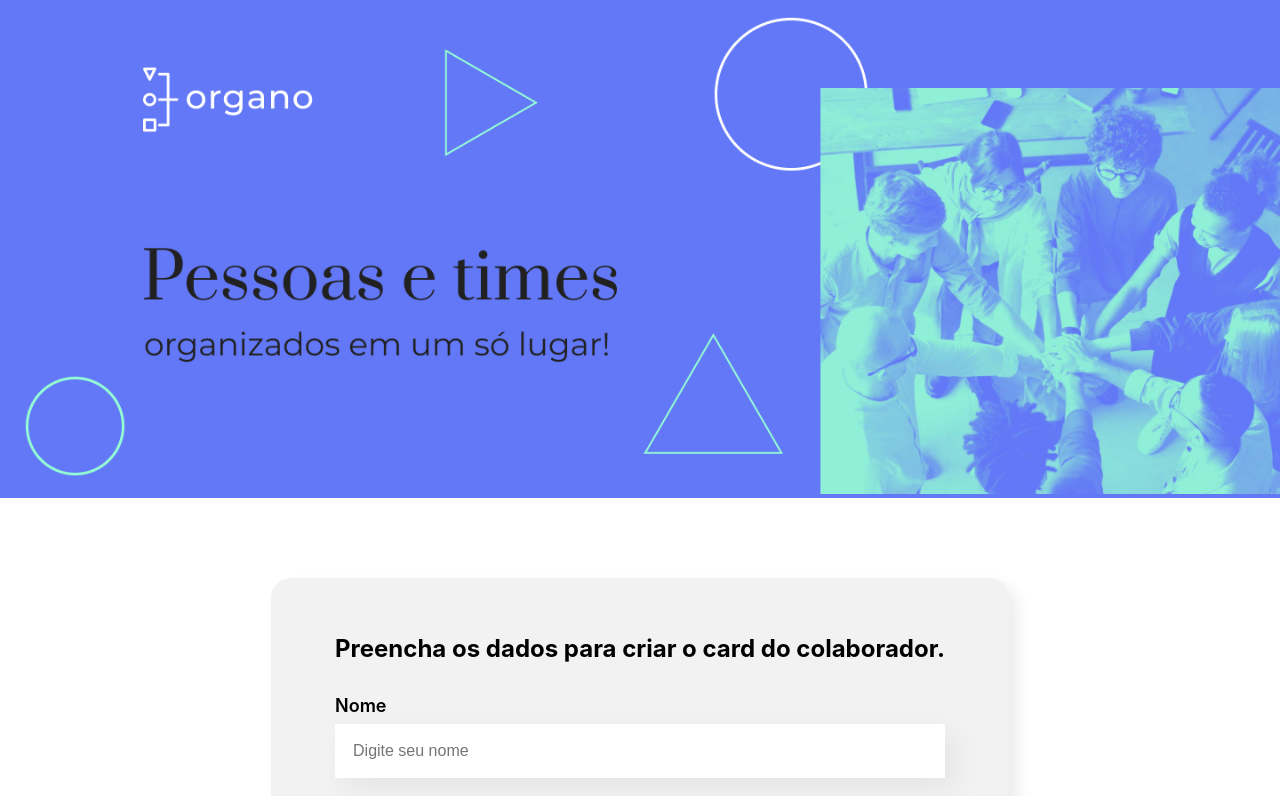
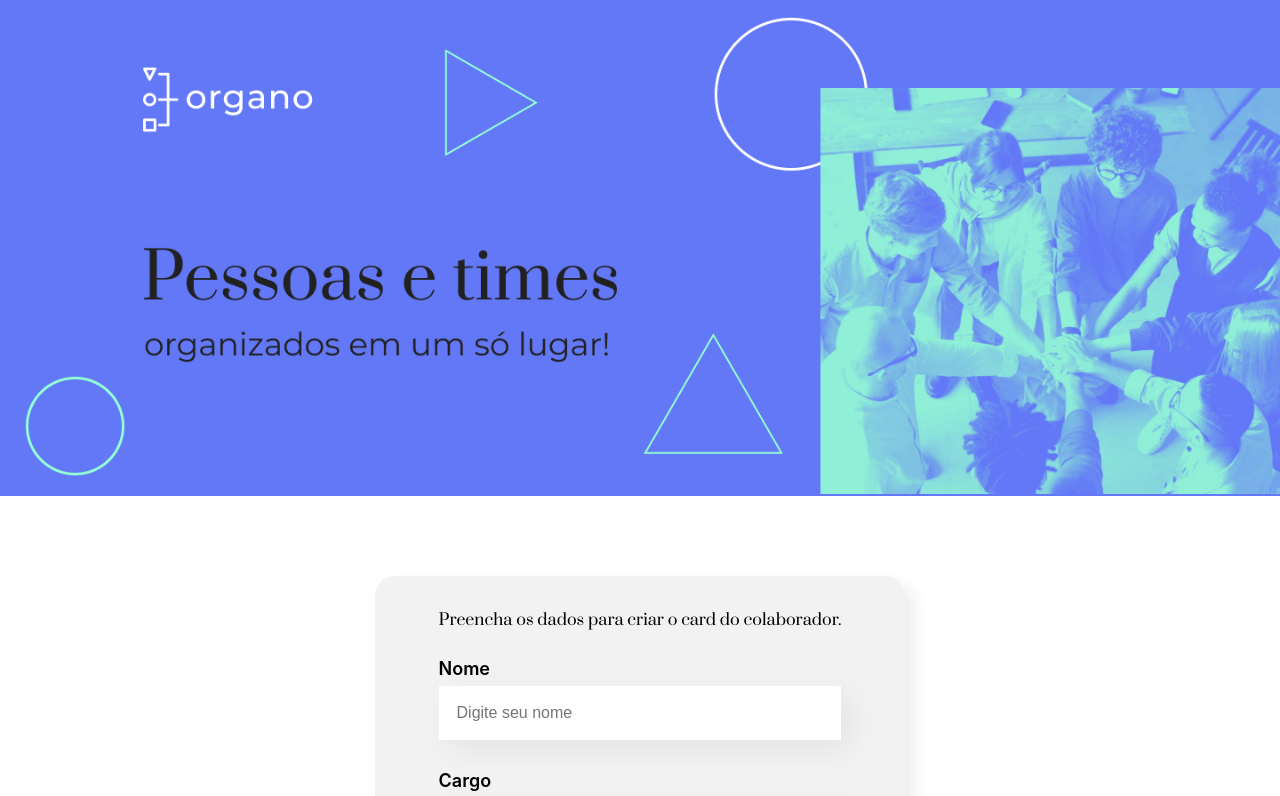
Before and after one commit to zingarelli/organo, a React (Create React App) app: page / in a window 1280 px wide. Shown: the top 796 px of the page. Built offline with nearby package versions, Linux system fonts and the light colour scheme.

Commit message:
heading styles and font

```diff
--- a/public/index.html
+++ b/public/index.html
@@ -11,6 +11,10 @@
     />
     <link rel="apple-touch-icon" href="%PUBLIC_URL%/logo192.png" />
     <link rel="manifest" href="%PUBLIC_URL%/manifest.json" />
+    <link rel="stylesheet" href="https://cdnjs.cloudflare.com/ajax/libs/meyer-reset/2.0/reset.min.css" integrity="sha512-NmLkDIU1C/C88wi324HBc+S2kLhi08PN5GDeUVVVC/BVt/9Izdsc9SVeVfA1UZbY3sHUlDSyRXhCzHfr6hmPPw==" crossorigin="anonymous" referrerpolicy="no-referrer" />
+    <link rel="preconnect" href="https://fonts.googleapis.com">
+    <link rel="preconnect" href="https://fonts.gstatic.com" crossorigin>
+    <link href="https://fonts.googleapis.com/css2?family=Prata&display=swap" rel="stylesheet">
     <title>Organo</title>
   </head>
   <body>
--- a/src/index.css
+++ b/src/index.css
@@ -7,7 +7,19 @@ body {
   -moz-osx-font-smoothing: grayscale;
 }
 
-code {
-  font-family: source-code-pro, Menlo, Monaco, Consolas, 'Courier New',
-    monospace;
+.times {
+  text-align: center;
 }
+
+h1 {
+  font-size: 40px;
+  color: #6278F7;
+  border-bottom: 4px solid #6278F7;
+  display: inline-block;
+  padding-bottom: 24px;
+  margin: 32px 0;
+}
+
+h1, h2, h3 {
+  font-family: 'Prata', serif;
+}
```
